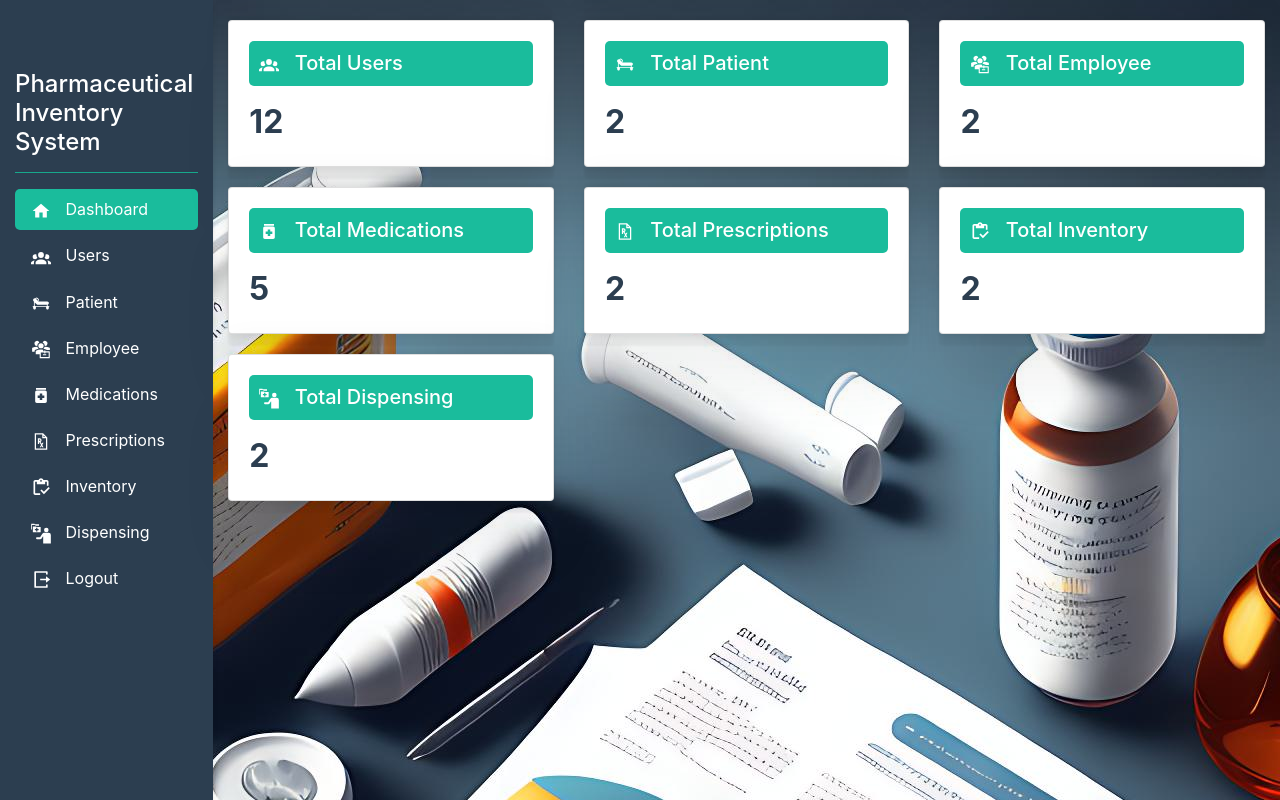
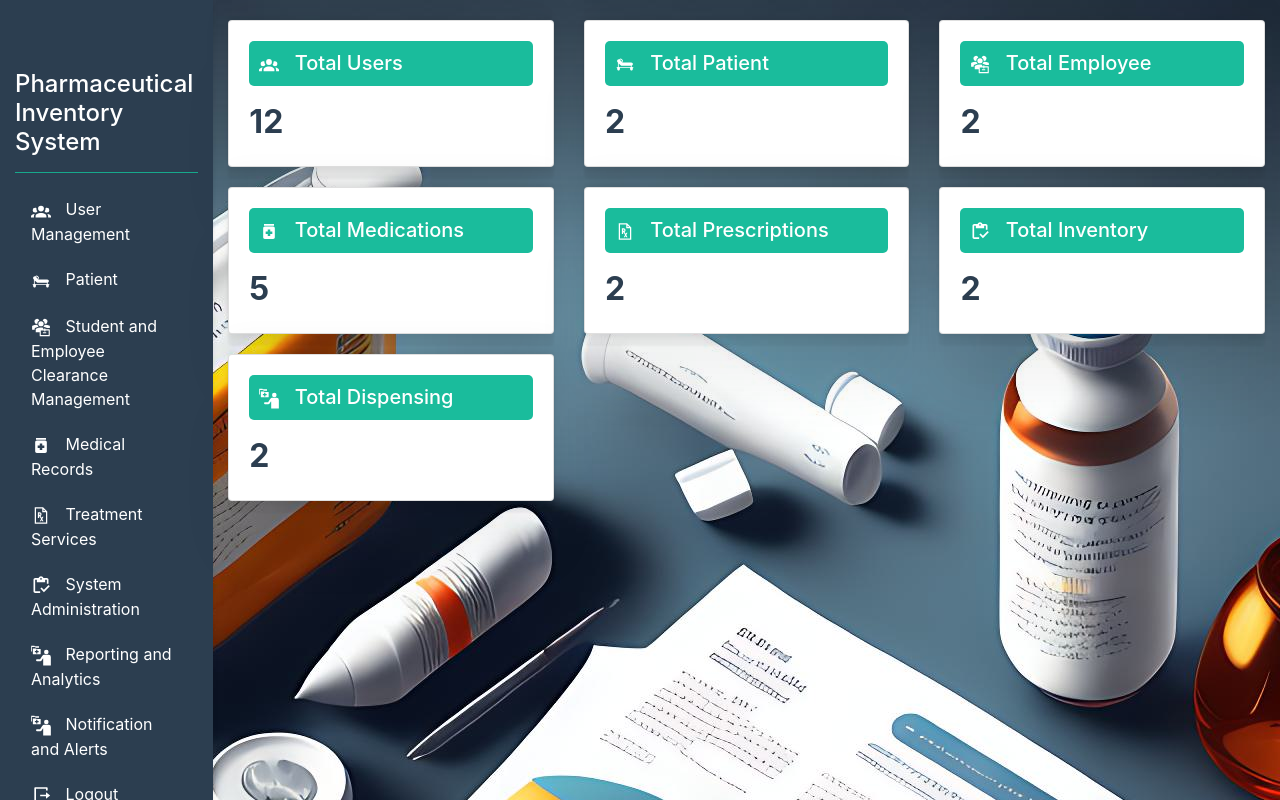
Before and after one commit to tjsyte/clinic-management-system, a PHP site: page /dashboard.php in a window 1280 px wide. Run offline with PHP 8.4, Linux system fonts and the light colour scheme; data comes from the database, SQL or seed files in the repository; some libraries are stand-ins or nearby versions.

Commit message:
Update dashboard.php

```diff
--- a/inventory/dashboard.php
+++ b/inventory/dashboard.php
@@ -106,28 +106,28 @@ $dispensingData = mysqli_fetch_assoc($dispensingCount);
                     <hr class="line">
                     <ul class="nav flex-column">
                         <li class="nav-item">
-                            <a class="nav-link active" href="dashboard.php"><img src="images/house.svg"> Dashboard</a>
-                        </li>
-                        <li class="nav-item">
-                            <a class="nav-link" href="users.php"><img src="images/users-group.svg"> Users</a>
+                            <a class="nav-link" href="users.php"><img src="images/users-group.svg"> User Management </a>
                         </li>
                         <li class="nav-item">
                             <a class="nav-link" href="patient.php"><img src="images/inpatient.svg"> Patient</a>
                         </li>
                         <li class="nav-item">
-                            <a class="nav-link" href="#"><img src="images/employee-group-solid.svg"> Employee</a>
+                            <a class="nav-link" href="clearance.php"><img src="images/employee-group-solid.svg"> Student and Employee Clearance Management </a>
                         </li>
                         <li class="nav-item">
-                            <a class="nav-link" href="#"><img src="images/medication.svg"> Medications</a>
+                            <a class="nav-link" href="records.php"><img src="images/medication.svg"> Medical Records </a>
                         </li>
                         <li class="nav-item">
-                            <a class="nav-link" href="#"><img src="images/prescription.svg"> Prescriptions</a>
+                            <a class="nav-link" href="services.php"><img src="images/prescription.svg"> Treatment Services </a>
                         </li>
                         <li class="nav-item">
-                            <a class="nav-link" href="#"><img src="images/inventory.svg"> Inventory</a>
+                            <a class="nav-link" href="admin.php"><img src="images/inventory.svg"> System Administration </a>
                         </li>
                         <li class="nav-item">
-                            <a class="nav-link" href="#"><img src="images/dispensing.svg"> Dispensing</a>
+                            <a class="nav-link" href="reporting.php"><img src="images/dispensing.svg"> Reporting and Analytics </a>
+                        </li>
+			            <li class="nav-item">
+                            <a class="nav-link" href="notifs"><img src="images/dispensing.svg"> Notification and Alerts </a>
                         </li>
                         <li class="nav-item">
                             <a class="nav-link" href="logout.php"><img src="images/logout.svg"> Logout</a>
```
